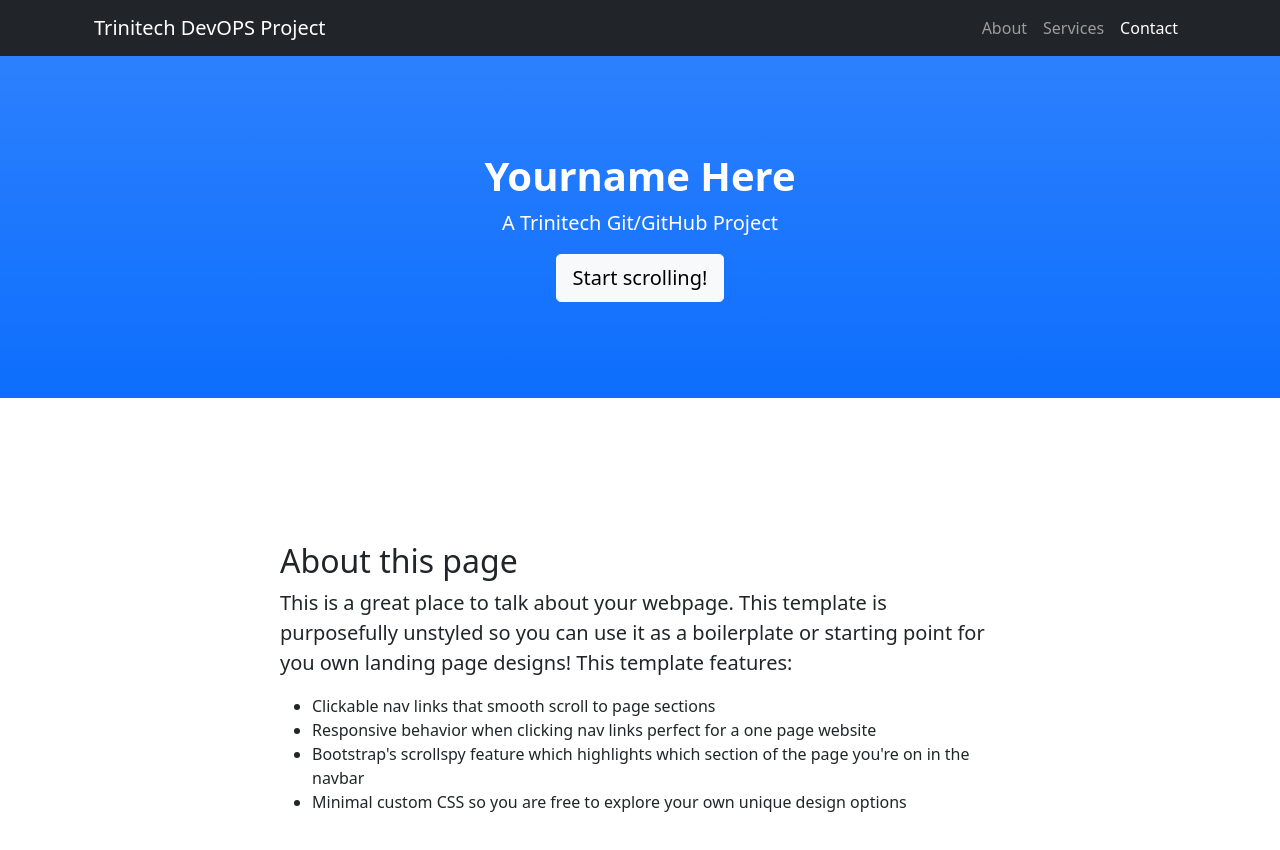
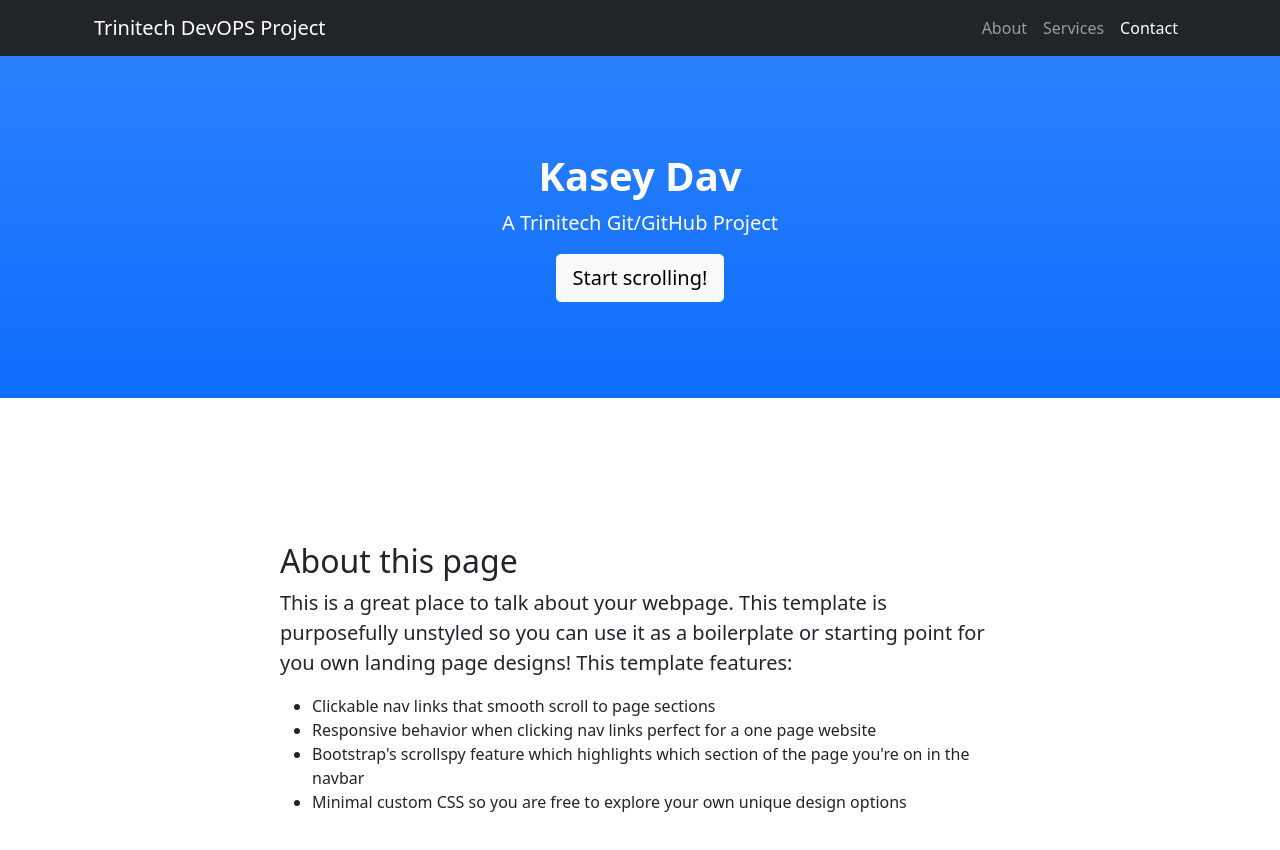
Before and after one commit to kayceejin/class35-repo, a plain HTML site: page index.html in a window 1280 px wide. Shown: the top 850 px of the page. Drawn offline with nearby package versions, Linux system fonts and the light colour scheme.

Commit message:
html name change

```diff
--- a/index.html
+++ b/index.html
@@ -30,7 +30,7 @@
         <!-- Header-->
         <header class="bg-primary bg-gradient text-white">
             <div class="container px-4 text-center">
-                <h1 class="fw-bolder">Yourname Here</h1>
+                <h1 class="fw-bolder">Kasey Dav</h1>
                 <p class="lead">A Trinitech Git/GitHub Project</p>
                 <a class="btn btn-lg btn-light" href="#about">Start scrolling!</a>
             </div>
```
